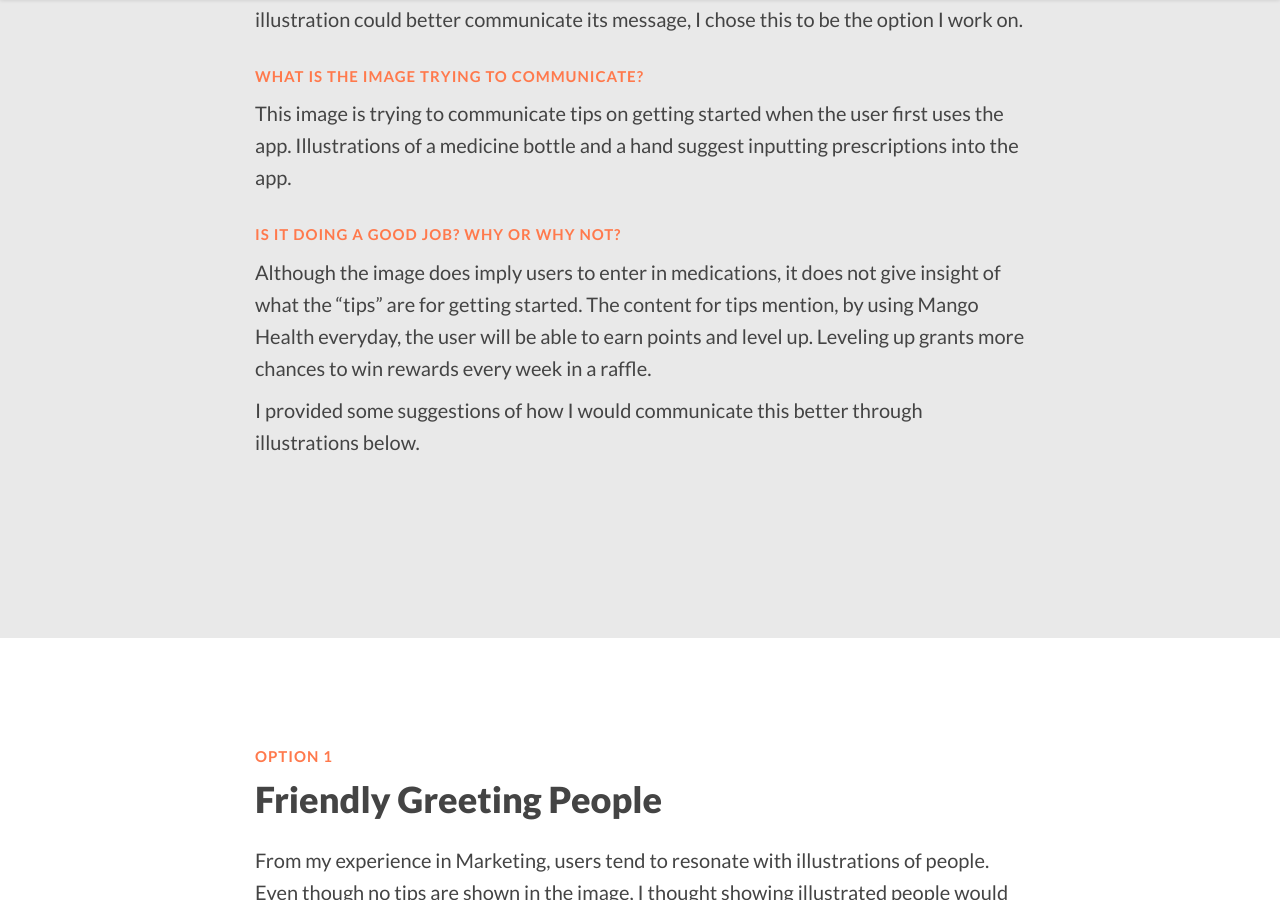
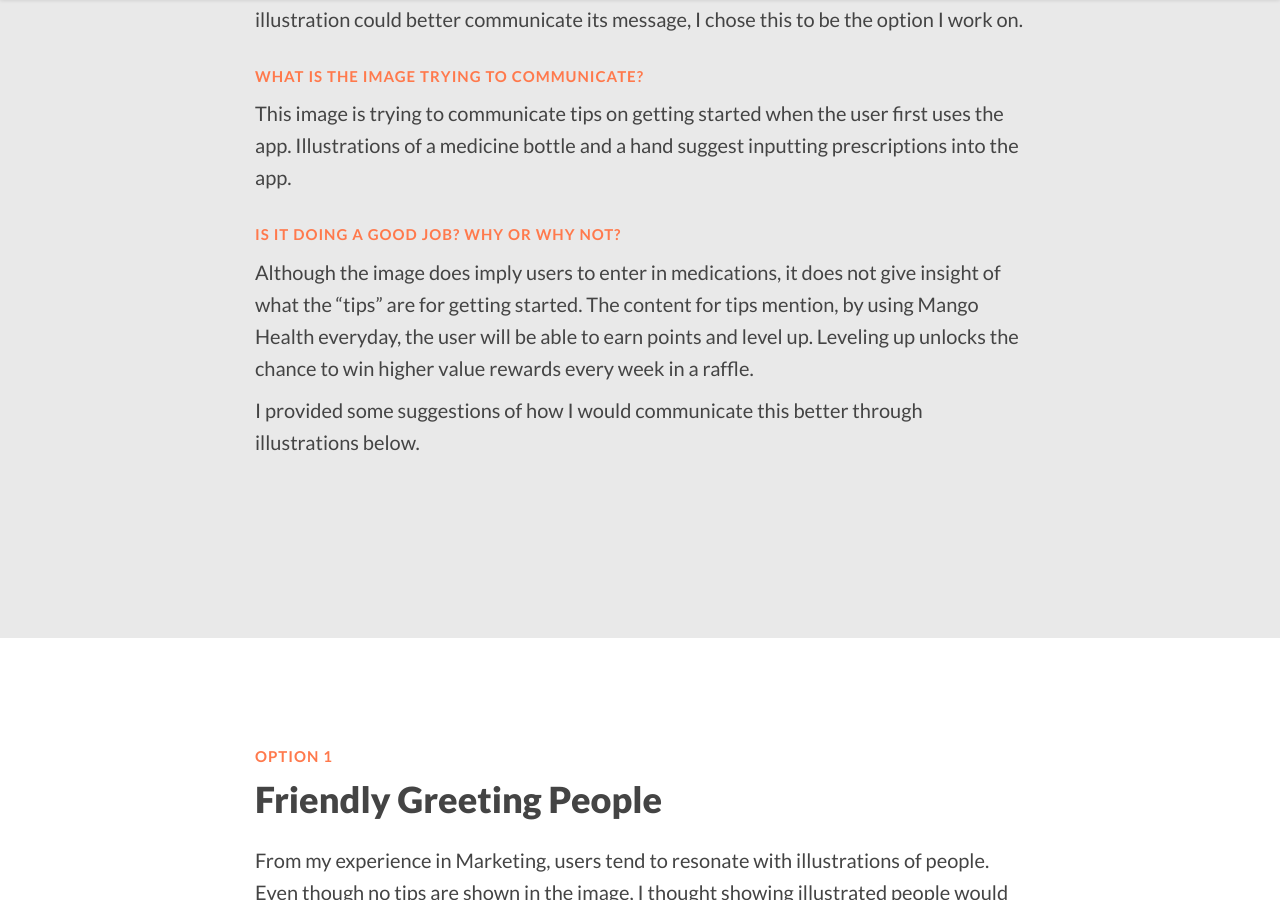
Before and after one commit to btamps/btamps.github.io, a Jekyll site: the page built from mango-health-assignment/index.markdown, in a window 1280 px wide and 900 px high, scrolled down 2280 px. Built offline with Jekyll 4.4.1, drawn with Linux system fonts in a browser that asks for light colours; nearby versions of some CDN libraries.

Commit message:
content edits

```diff
--- a/mango-health-assignment/index.markdown
+++ b/mango-health-assignment/index.markdown
@@ -51,7 +51,7 @@ exclude_from_nav: true
         <p>This image is trying to communicate tips on getting started when the user first uses the app. Illustrations of a medicine bottle and a hand suggest inputting prescriptions into the app.</p>
 
         <h4>Is it doing a good job? Why or why not?</h4>
-        <p>Although the image does imply users to enter in medications, it does not give insight of what the “tips” are for getting started. The content for tips mention, by using Mango Health everyday, the user will be able to earn points and level up. Leveling up grants more chances to win rewards every week in a raffle.</p>
+        <p>Although the image does imply users to enter in medications, it does not give insight of what the “tips” are for getting started. The content for tips mention, by using Mango Health everyday, the user will be able to earn points and level up. Leveling up unlocks the chance to win higher value rewards every week in a raffle.</p>
         <p>I provided some suggestions of how I would communicate this better through illustrations below.</p>
       </div>
     </div>
```
